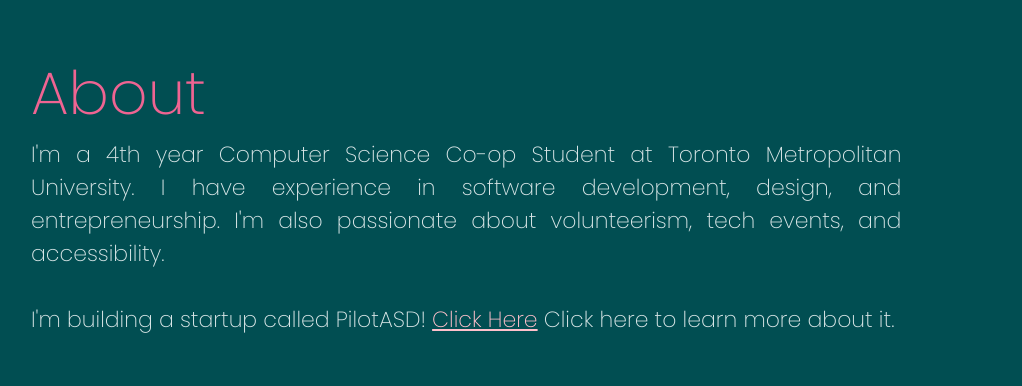
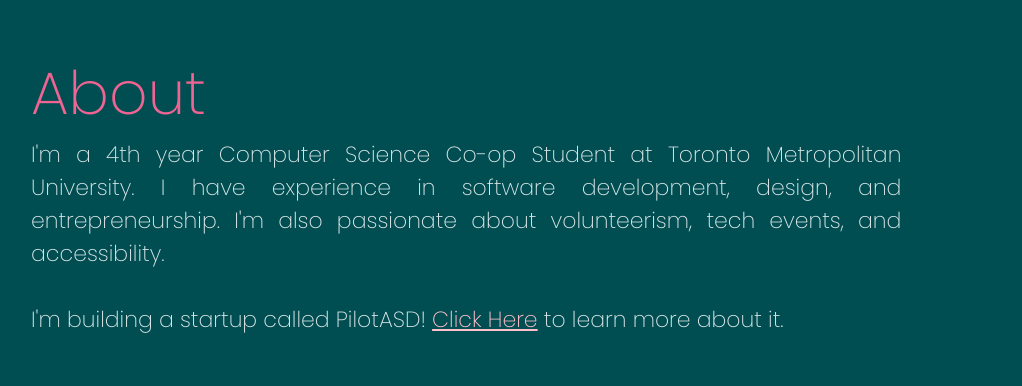
Before and after one commit to thaothecow/thaothecow.ca, a React (Create React App) app: page / in a window 1280 px wide. Shown: the part 880-1266 px from the top of the page, without its empty margins (161-1183 px from the left). Built offline with nearby package versions, Linux system fonts and the light colour scheme.

Commit message:
remove redundant statement

```diff
--- a/src/components/About/About.js
+++ b/src/components/About/About.js
@@ -31,7 +31,7 @@ class About extends React.Component {
                 {/* if you want to read more about me, my work experience so far, and my involvement with student groups.
                 <br></br>
                 <br></br> */}
-                I'm building a startup called PilotASD! <a href="https://www.linkedin.com/posts/thao-nnguyen_thedmz-dmzbasecamp-pitchcompetition-activity-7103894578981728256-SILY?utm_source=share&utm_medium=member_desktop" target="_blank" rel="noopener noreferrer">Click Here</a> Click here to learn more about it.
+                I'm building a startup called PilotASD! <a href="https://www.linkedin.com/posts/thao-nnguyen_thedmz-dmzbasecamp-pitchcompetition-activity-7103894578981728256-SILY?utm_source=share&utm_medium=member_desktop" target="_blank" rel="noopener noreferrer">Click Here</a> to learn more about it.
             </div>
             </div>
         );
```
